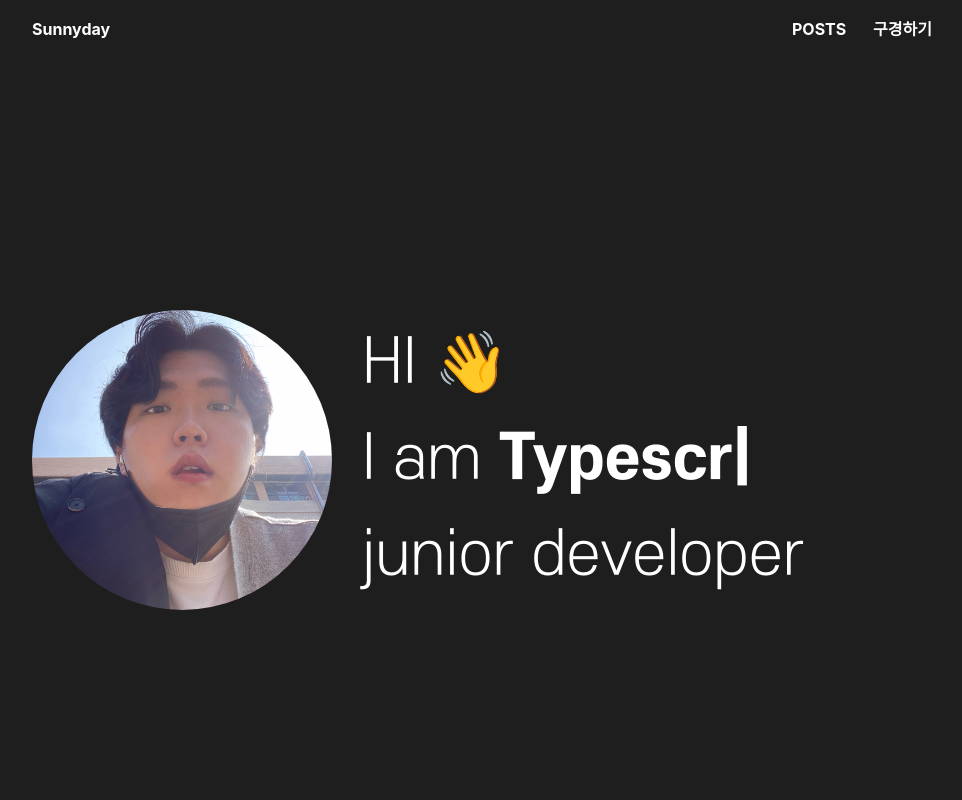
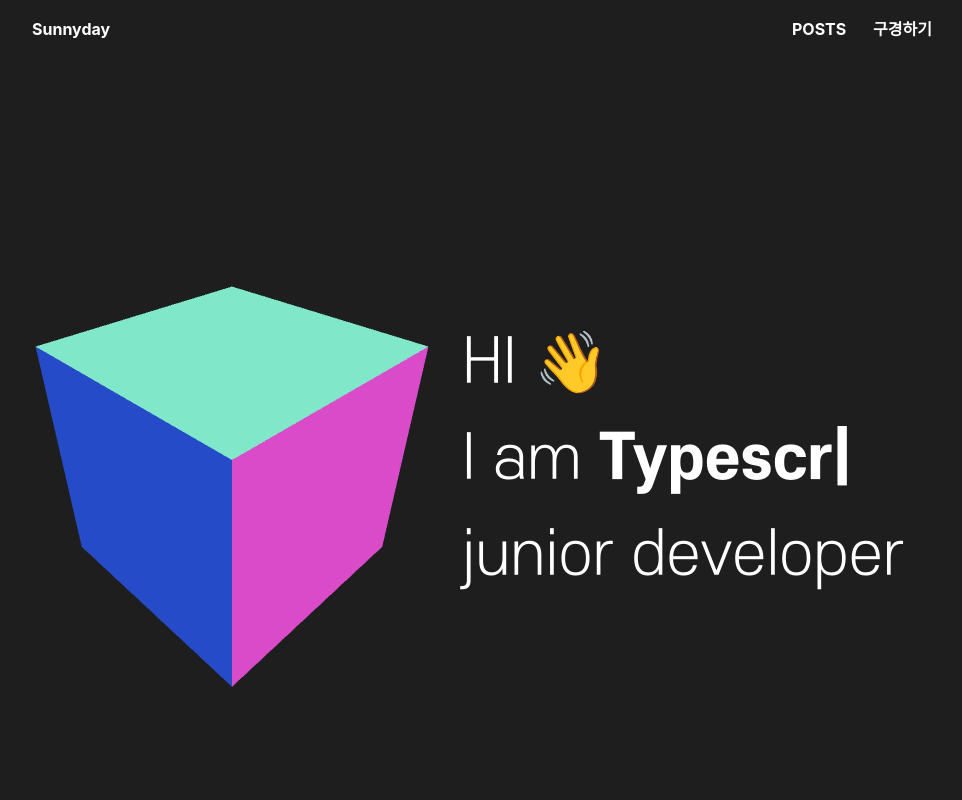
Before and after one commit to Sunny-jinn/sunnyday-next-blog, a Next.js app: page / in a window 1280 px wide. Shown: the top 800 px of the page, without its empty margins (158-1120 px from the left). Built offline with nearby package versions, Linux system fonts and the light colour scheme.

Commit message:
feat: react-three 설치 및 테스트

```diff
--- a/package.json
+++ b/package.json
@@ -11,6 +11,8 @@
   "dependencies": {
     "@emotion/react": "^11.11.1",
     "@emotion/styled": "^11.11.0",
+    "@react-three/drei": "^9.88.14",
+    "@react-three/fiber": "^8.15.11",
     "gray-matter": "^4.0.3",
     "highlight": "^0.2.4",
     "highlight.js": "^11.9.0",
@@ -19,7 +21,9 @@
     "react-dom": "^18",
     "react-typed": "^1.2.0",
     "remark": "^15.0.1",
-    "remark-html": "^16.0.1"
+    "remark-html": "^16.0.1",
+    "three": "^0.158.0",
+    "three-stdlib": "^2.28.5"
   },
   "devDependencies": {
     "@types/node": "^20",
--- a/src/components/Banner/index.tsx
+++ b/src/components/Banner/index.tsx
@@ -2,17 +2,19 @@ import Image from 'next/image';
 
 import * as S from './styled';
 import ReactTyped from 'react-typed';
+import Character from '../Character';
 
 const Banner = () => {
   return (
     <S.Wrapper>
-      <Image
+      {/* <Image
         src="/assets/profile.JPG"
         alt="프로필 사진"
         width={300}
         height={300}
         style={{ borderRadius: 150 }}
-      />
+      /> */}
+      <Character />
       <S.Intro>
         <div>HI 👋</div>
         <div>
--- /dev/null
+++ b/src/components/Character/index.tsx
@@ -0,0 +1,21 @@
+import { OrbitControls } from '@react-three/drei';
+import { Canvas } from '@react-three/fiber';
+
+const Character = () => {
+  return (
+    <div style={{ width: 400, height: '100%' }}>
+      <Canvas camera={{ position: [5, 5, 5] }}>
+        <color attach="background" args={['#1e1e1e']} />
+
+        <directionalLight position={[4, 5, 6]} intensity={1} />
+        <OrbitControls />
+        <mesh>
+          <boxGeometry args={[4, 4, 4]} />
+          <meshNormalMaterial />
+        </mesh>
+      </Canvas>
+    </div>
+  );
+};
+
+export default Character;
```
Also changed, not shown: 1 other file (tests, documents, lock files or other folders).
